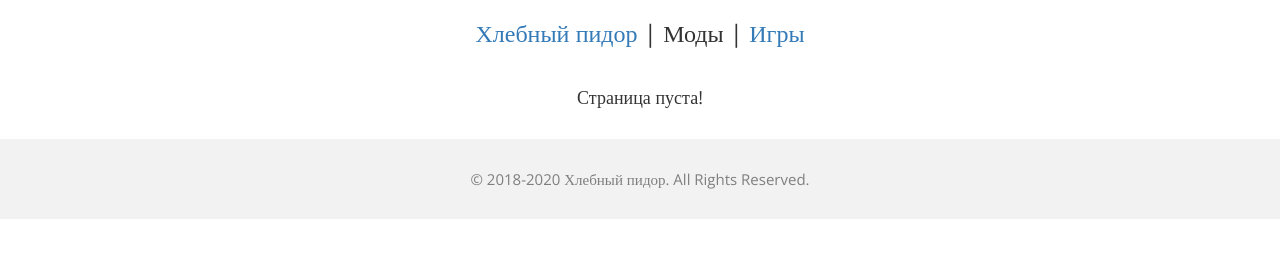
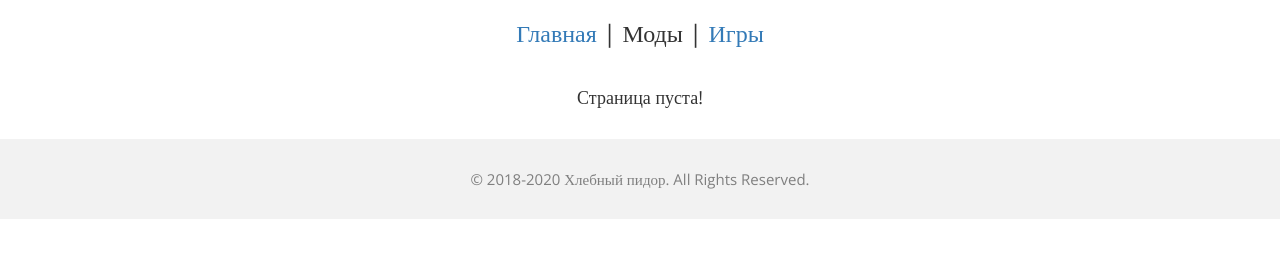
Before and after one commit to mirtaksyak02/mirtaksyak02.github.io, a plain HTML site: page mods/index.html in a window 1280 px wide. Drawn offline with nearby package versions, Linux system fonts and the light colour scheme.

Commit message:
Update index.html

```diff
--- a/mods/index.html
+++ b/mods/index.html
@@ -9,7 +9,7 @@
 <div class="container">
     <div class="row">
         <div class="col-md-8 col-centered">
-            <center><h3><a href="../index.html">Хлебный пидор</a> | Моды | <a href="../games/index.html">Игры</a></h3></center><br>
+            <center><h3><a href="../index.html">Главная</a> | Моды | <a href="../games/index.html">Игры</a></h3></center><br>
     <center><h4>Страница пуста!</h4></center><br>
 </div>
 </div>
```
